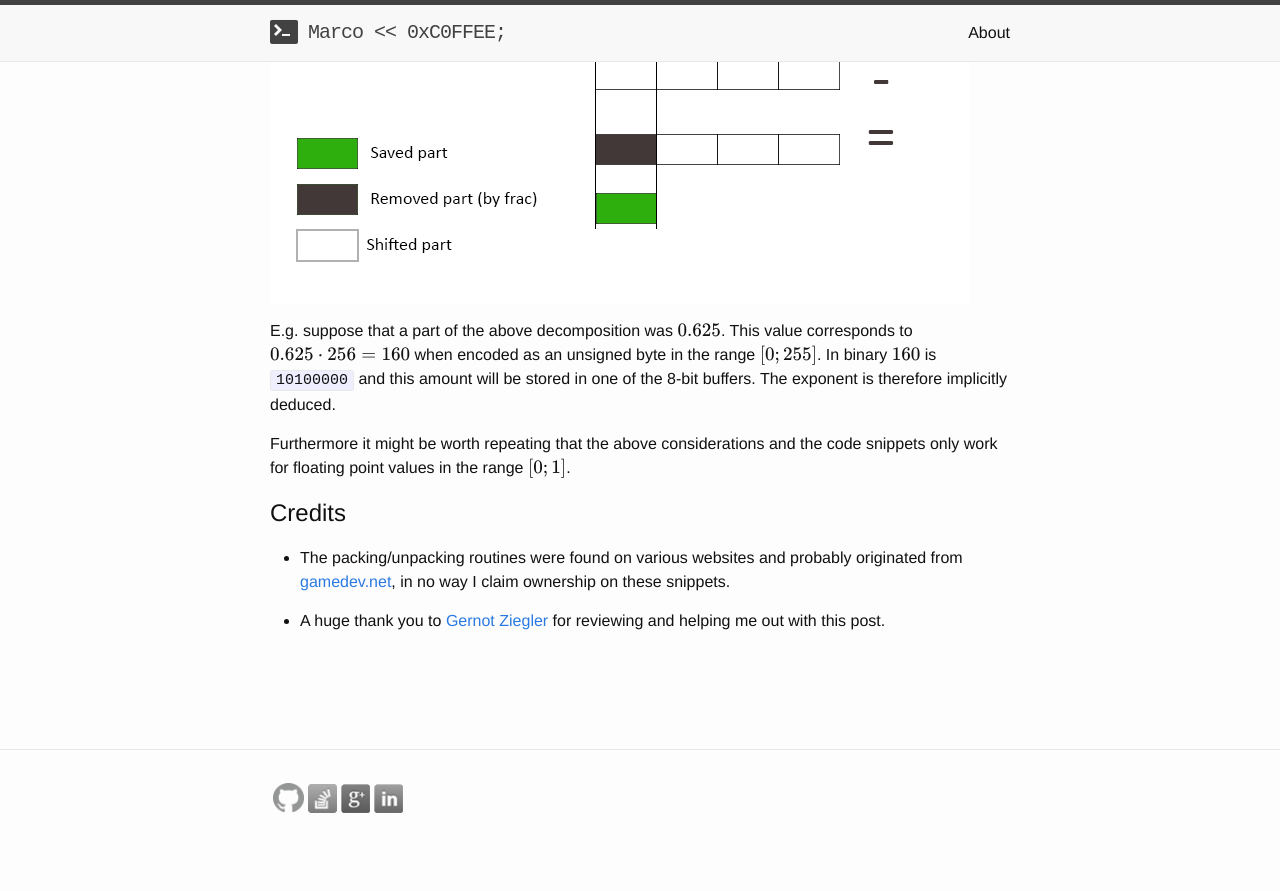
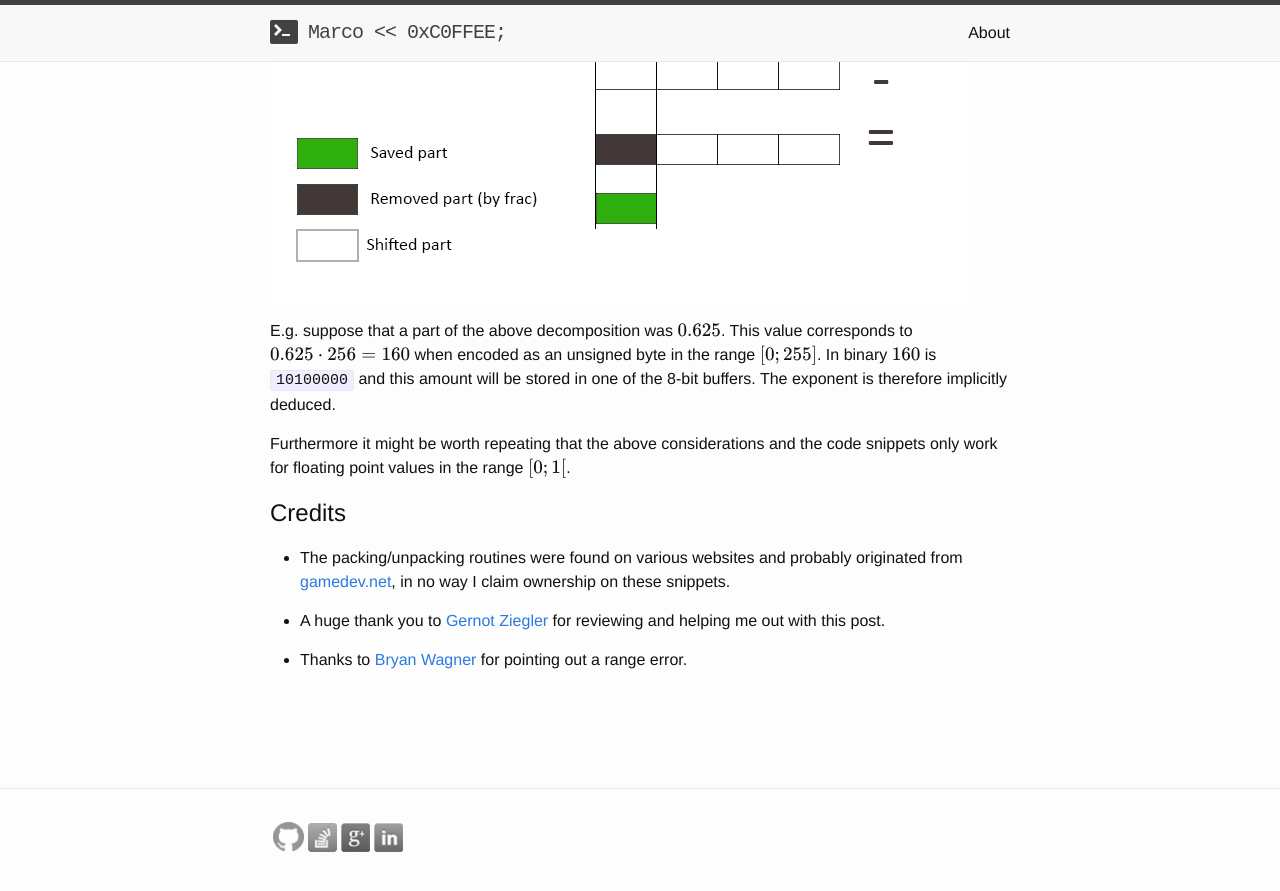
Before and after one commit to marcodiiga/marcodiiga.github.io, a Jekyll site: the page built from _posts/2016-01-21-encoding-normalized-floats-to-rgba8-vectors.markdown, in a window 1280 px wide and 900 px high, scrolled down 2653 px. Shown: the top 891 px of the window. Built offline with Jekyll 4.4.1, drawn with Linux system fonts in a browser that asks for light colours; formulas are drawn with MathJax 3; before the commit the page ends 3514 px from its top, so only the background shows below that.

Commit message:
Fixed values range

```diff
--- a/_posts/2016-01-21-encoding-normalized-floats-to-rgba8-vectors.markdown
+++ b/_posts/2016-01-21-encoding-normalized-floats-to-rgba8-vectors.markdown
@@ -5,7 +5,7 @@
 ---
 
 Back in the days when OpenGL ES 2.0 was the only viable way to perform efficient GPGPU computations on mobile devices, one
-might often need to pack and unpack a full single precision floating point value in the range \\( [0;1] \\) from/to a shader's output/input.
+might often need to pack and unpack a full single precision floating point value in the range \\( [0;1[ \\) from/to a shader's output/input.
 
 The following GLSL shader code does the trick
 
@@ -71,7 +71,7 @@
    \end{align}
 $$
 
-notice that some components have become positive: the number is no longer in the range \\( [0;1] \\). If we were to save these positive
+notice that some components have become positive: the number is no longer in the range \\( [0;1[ \\). If we were to save these positive
 components we could get the fractional part of this new number, dividing it by 256 (in order to shift it back in the original position)
 and subtract this quantity from the original number.
 
@@ -93,7 +93,7 @@
 unsigned byte in the range \\( [0;255] \\). In binary \\( 160 \\) is `10100000` and this amount will be stored in one of the 8-bit buffers.
 The exponent is therefore implicitly deduced.
 
-Furthermore it might be worth repeating that the above considerations and the code snippets only work for floating point values in the range \\( [0;1] \\).
+Furthermore it might be worth repeating that the above considerations and the code snippets only work for floating point values in the range \\( [0;1[ \\).
 
 Credits
 =======
@@ -102,3 +102,5 @@
   in no way I claim ownership on these snippets.
 
 * A huge thank you to [Gernot Ziegler](http://www.geofront.eu/) for reviewing and helping me out with this post.
+
+* Thanks to [Bryan Wagner](https://github.com/marcodiiga/marcodiiga.github.io/issues/1) for pointing out a range error.
```
